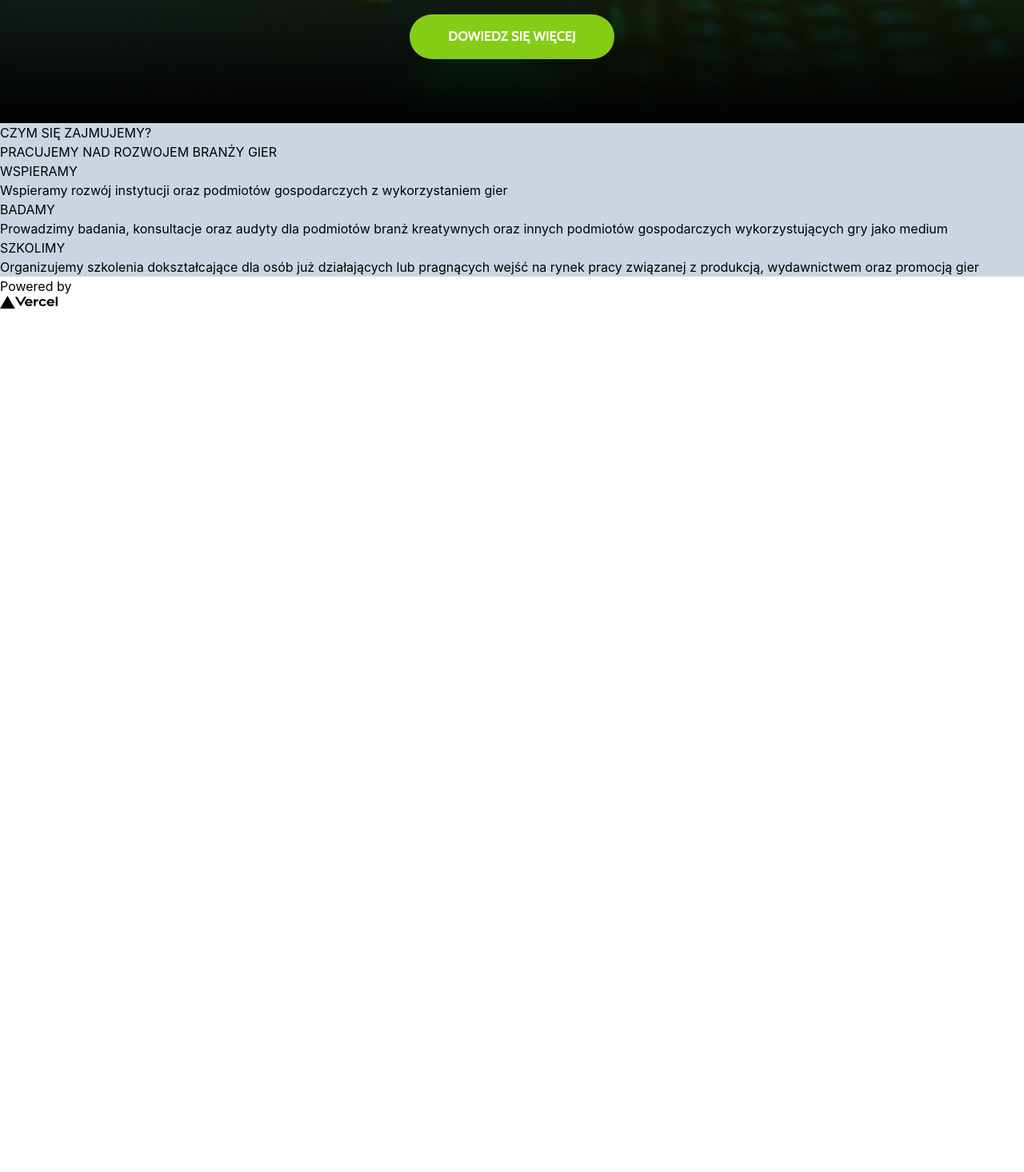
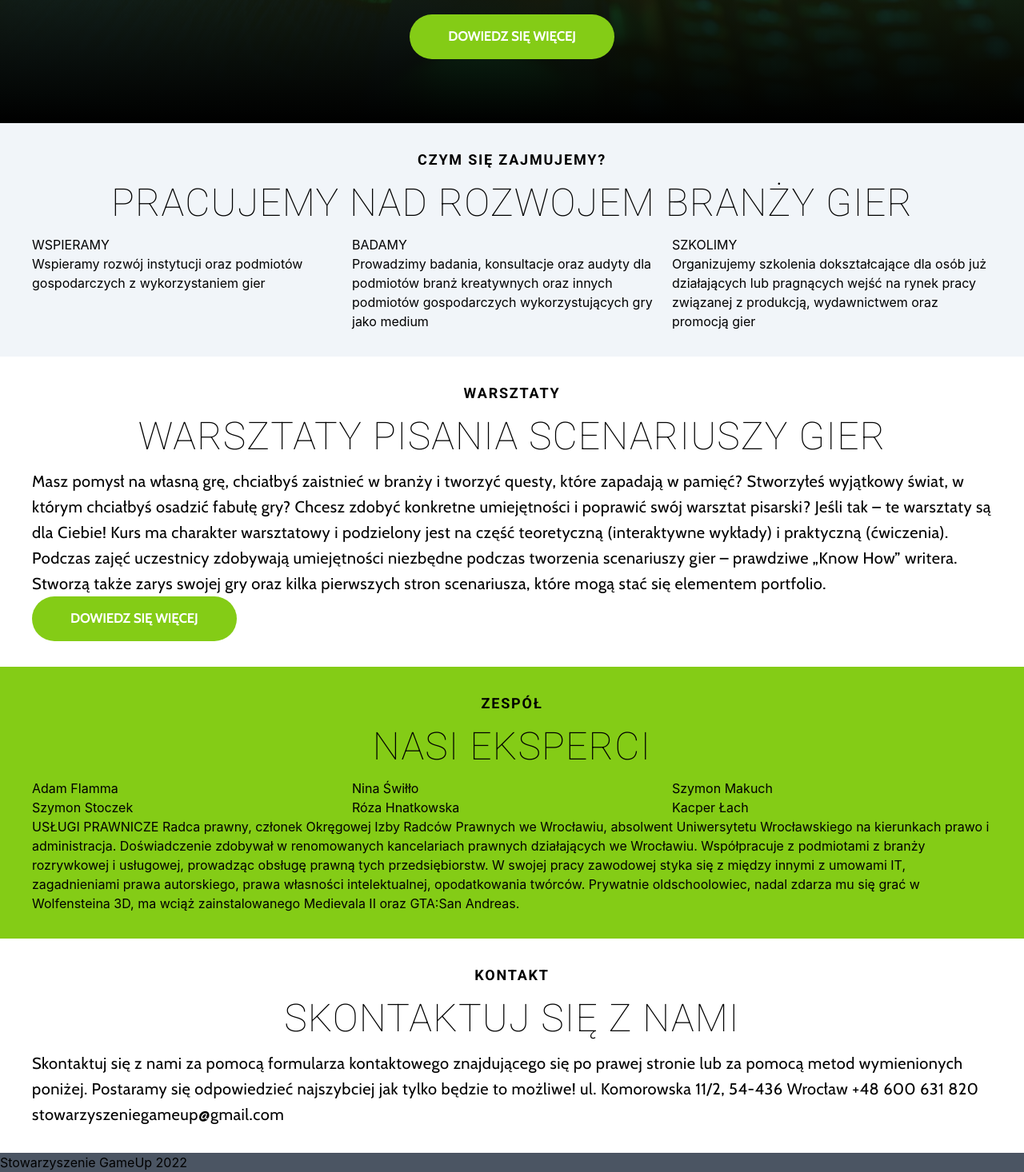
Before and after one commit to stowarzyszenie-gameup/gameup-website, a Next.js app: page / in a window 1280 px wide. Shown: the part 462-1928 px from the top of the page at 80% size. Before the commit the page ends 848 px from the top, so only its background shows below. Built offline with nearby package versions, Linux system fonts and the light colour scheme.

Commit message:
General page layout

```diff
--- a/components/About/index.tsx
+++ b/components/About/index.tsx
@@ -1,11 +1,12 @@
 import React from "react";
+import { H2, H3 } from "../TextElements/headers";
 
 const About = () => {
   return (
-    <div id="about">
-      <h3>CZYM SIĘ ZAJMUJEMY?</h3>
-      <h2>PRACUJEMY NAD ROZWOJEM BRANŻY GIER</h2>
-      <ul>
+    <div id="about" className="py-8 px-10 bg-slate-100">
+      <H3>CZYM SIĘ ZAJMUJEMY?</H3>
+      <H2>PRACUJEMY NAD ROZWOJEM BRANŻY GIER</H2>
+      <ul className="grid grid-cols-1 sm:grid-cols-3">
         <li>
           <h5>WSPIERAMY</h5>
           <p>
--- /dev/null
+++ b/components/Contact/index.tsx
@@ -0,0 +1,20 @@
+import React from "react";
+import { H2, H3 } from "../TextElements/headers";
+import { P } from "../TextElements/paragraph";
+
+const Contact = () => {
+  return (
+    <div className="py-8 px-10 bg-white">
+      <H3>Kontakt</H3>
+      <H2>SKONTAKTUJ SIĘ Z NAMI</H2>
+      <P>
+        Skontaktuj się z nami za pomocą formularza kontaktowego znajdującego się
+        po prawej stronie lub za pomocą metod wymienionych poniżej. Postaramy
+        się odpowiedzieć najszybciej jak tylko będzie to możliwe! ul. Komorowska
+        11/2, 54-436 Wrocław +48 600 631 820 stowarzyszeniegameup@gmail.com
+      </P>
+    </div>
+  );
+};
+
+export default Contact;
--- a/components/Footer/index.tsx
+++ b/components/Footer/index.tsx
@@ -2,20 +2,7 @@
 import React from "react";
 
 const Footer = () => {
-  return (
-    <footer>
-      <a
-        href="https://vercel.com?utm_source=create-next-app&utm_medium=default-template&utm_campaign=create-next-app"
-        target="_blank"
-        rel="noopener noreferrer"
-      >
-        Powered by{" "}
-        <span>
-          <img src="/vercel.svg" alt="Vercel Logo" width={72} height={16} />
-        </span>
-      </a>
-    </footer>
-  );
+  return <footer className="bg-gray-600">Stowarzyszenie GameUp 2022</footer>;
 };
 
 export default Footer;
--- a/components/Navbar/index.tsx
+++ b/components/Navbar/index.tsx
@@ -5,7 +5,7 @@ import React, { useState } from "react";
 const Navbar = () => {
   const [showMenu, setShowMenu] = useState(false);
   return (
-    <nav className="flex flex-col sm:flex-row sm:justify-between p-6">
+    <nav className="flex flex-col sm:flex-row sm:justify-between px-12 py-6">
       <div className="flex flex-row justify-between">
         <div>
           <Link href="/">
@@ -23,7 +23,10 @@ const Navbar = () => {
           H
         </button>
       </div>
-      <ul id="desktop-menu" className="hidden sm:flex flex-row list-none gap-4">
+      <ul
+        id="desktop-menu"
+        className="hidden sm:flex flex-row list-none gap-4 items-center font-secondary"
+      >
         <li>
           <Link href="/#about" scroll={false}>
             <a>O nas</a>
@@ -37,9 +40,13 @@ const Navbar = () => {
         id="mobile-menu"
         className={`${
           showMenu ? "flex" : "hidden"
-        } sm:hidden flex-col list-none gap-4 items-center`}
+        } sm:hidden flex-col list-none gap-4 items-center font-secondary pt-4`}
       >
-        <li>O nas</li>
+        <li>
+          <Link href="/#about" scroll={false}>
+            <a>O nas</a>
+          </Link>
+        </li>
         <li>Warsztaty</li>
         <li>Zespół</li>
         <li>Kontakt</li>
--- /dev/null
+++ b/components/Team/index.tsx
@@ -0,0 +1,33 @@
+import React from "react";
+import { H2, H3 } from "../TextElements/headers";
+
+const Team = () => {
+  return (
+    <div className="py-8 px-10 bg-lime-500">
+      <H3>Zespół</H3>
+      <H2>NASI EKSPERCI</H2>
+      <ul className="grid grid-cols-3">
+        <li>Adam Flamma</li>
+        <li>Nina Świłło</li>
+        <li>Szymon Makuch</li>
+        <li>Szymon Stoczek</li>
+        <li>Róza Hnatkowska</li>
+        <li>Kacper Łach</li>
+      </ul>
+      <div>
+        USŁUGI PRAWNICZE Radca prawny, członek Okręgowej Izby Radców Prawnych we
+        Wrocławiu, absolwent Uniwersytetu Wrocławskiego na kierunkach prawo i
+        administracja. Doświadczenie zdobywał w renomowanych kancelariach
+        prawnych działających we Wrocławiu. Współpracuje z podmiotami z branży
+        rozrywkowej i usługowej, prowadząc obsługę prawną tych przedsiębiorstw.
+        W swojej pracy zawodowej styka się z między innymi z umowami IT,
+        zagadnieniami prawa autorskiego, prawa własności intelektualnej,
+        opodatkowania twórców. Prywatnie oldschoolowiec, nadal zdarza mu się
+        grać w Wolfensteina 3D, ma wciąż zainstalowanego Medievala II oraz
+        GTA:San Andreas.
+      </div>
+    </div>
+  );
+};
+
+export default Team;
--- a/components/TextElements/headers.tsx
+++ b/components/TextElements/headers.tsx
@@ -10,15 +10,23 @@ export const H1 = ({ children, light }: IProps) => {
     <h1
       className={`text-center ${
         light ? "text-white" : "text-black"
-      } font-primary text-7xl uppercase tracking-wide`}
+      } font-primary font-extralight text-7xl uppercase tracking-wide`}
     >
       {children}
     </h1>
   );
 };
 
-export const H2 = () => {
-  return <h2>headers</h2>;
+export const H2 = ({ children, light }: IProps) => {
+  return (
+    <h2
+      className={`text-center ${
+        light ? "text-white" : "text-black"
+      } font-primary font-extralight text-5xl uppercase tracking-wide my-4`}
+    >
+      {children}
+    </h2>
+  );
 };
 
 export const H3 = ({ children, light }: IProps) => {
--- /dev/null
+++ b/components/Workshops/index.tsx
@@ -0,0 +1,28 @@
+import React from "react";
+import Button from "../Button";
+import { H2, H3 } from "../TextElements/headers";
+import { P } from "../TextElements/paragraph";
+
+const Workshops = () => {
+  return (
+    <div className="py-8 px-10 bg-white">
+      <H3>Warsztaty</H3>
+      <H2>WARSZTATY PISANIA SCENARIUSZY GIER</H2>
+      <P>
+        Masz pomysł na własną grę, chciałbyś zaistnieć w branży i tworzyć
+        questy, które zapadają w pamięć? Stworzyłeś wyjątkowy świat, w którym
+        chciałbyś osadzić fabułę gry? Chcesz zdobyć konkretne umiejętności i
+        poprawić swój warsztat pisarski? Jeśli tak – te warsztaty są dla Ciebie!
+        Kurs ma charakter warsztatowy i podzielony jest na część teoretyczną
+        (interaktywne wykłady) i praktyczną (ćwiczenia). Podczas zajęć
+        uczestnicy zdobywają umiejętności niezbędne podczas tworzenia
+        scenariuszy gier – prawdziwe „Know How” writera. Stworzą także zarys
+        swojej gry oraz kilka pierwszych stron scenariusza, które mogą stać się
+        elementem portfolio.
+      </P>
+      <Button text="Dowiedz się więcej" />
+    </div>
+  );
+};
+
+export default Workshops;
--- a/pages/_document.tsx
+++ b/pages/_document.tsx
@@ -6,7 +6,7 @@ class GameUpDocument extends Document {
       <Html lang="pl">
         <Head>
           <link
-            href="https://fonts.googleapis.com/css?family=Cabin|Roboto:400,700|Roboto+Condensed:400,700&display=optional"
+            href="https://fonts.googleapis.com/css?family=Cabin|Roboto:100,300,400,700&display=optional"
             rel="stylesheet"
           />
         </Head>
--- a/pages/index.tsx
+++ b/pages/index.tsx
@@ -2,7 +2,10 @@
 import type { NextPage } from "next";
 import Head from "next/head";
 import About from "../components/About";
+import Contact from "../components/Contact";
 import Hero from "../components/Hero";
+import Team from "../components/Team";
+import Workshops from "../components/Workshops";
 import styles from "../styles/Home.module.css";
 
 const Home: NextPage = () => {
@@ -16,6 +19,9 @@ const Home: NextPage = () => {
 
       <Hero />
       <About />
+      <Workshops />
+      <Team />
+      <Contact />
     </div>
   );
 };
--- a/tailwind.config.js
+++ b/tailwind.config.js
@@ -5,7 +5,7 @@ module.exports = {
   ],
   theme: {
     fontFamily: {
-      primary: ["'Roboto Condensed'", "Arial", "sans-serif"],
+      primary: ["Roboto", "Arial", "sans-serif"],
       secondary: ["Cabin", "sans-serif"],
     },
     extend: {
```
